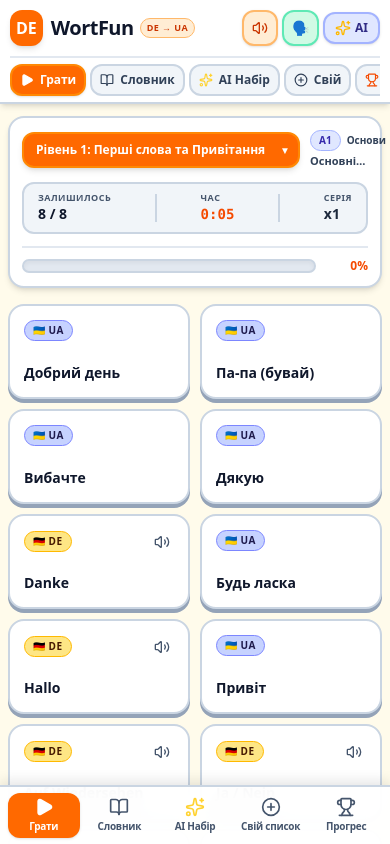
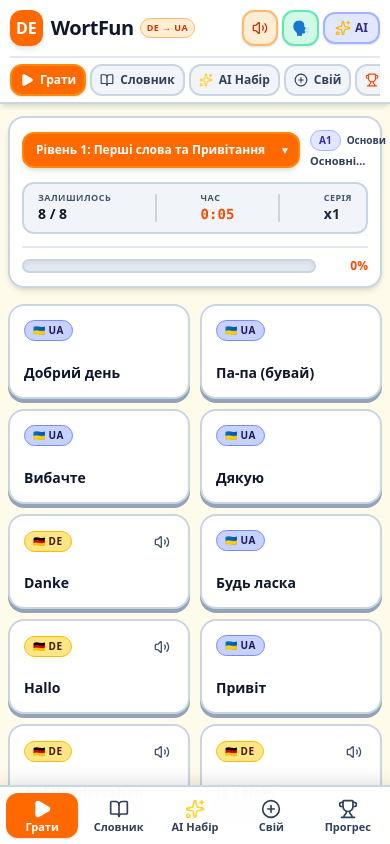
Before and after one commit to posatsky/WortFun, a React (Vite) app: page / in a window 390 px wide. Shown: the top 844 px of the page. Built offline with nearby package versions, Linux system fonts and the light colour scheme.

Commit message:
Update Header.tsx

```diff
--- a/src/components/Header.tsx
+++ b/src/components/Header.tsx
@@ -278,66 +278,66 @@ export const Header: React.FC<HeaderProps> = ({
       </div>
 
       {/* Sticky Bottom Navigation Bar for Mobile Phones */}
-      <nav className="fixed bottom-0 left-0 right-0 z-40 bg-white/95 backdrop-blur-md border-t-2 border-slate-300 shadow-[0_-4px_12px_rgba(0,0,0,0.1)] sm:hidden px-2 py-1.5">
+      <nav className="fixed bottom-0 left-0 right-0 z-40 bg-white/95 backdrop-blur-md border-t-2 border-slate-300 shadow-[0_-4px_16px_rgba(0,0,0,0.12)] sm:hidden px-1.5 py-1.5">
         <div className="grid grid-cols-5 gap-1 max-w-md mx-auto">
           <button
             onClick={() => setCurrentTab('game')}
-            className={`flex flex-col items-center justify-center py-1 rounded-xl transition-all ${
+            className={`flex flex-col items-center justify-center py-1.5 px-1 rounded-xl transition-all ${
               currentTab === 'game'
                 ? 'bg-orange-500 text-white font-black shadow-sm'
-                : 'text-slate-600 hover:text-slate-900 font-bold'
+                : 'text-slate-700 hover:text-slate-900 font-bold'
             }`}
           >
             <Play className={`w-5 h-5 ${currentTab === 'game' ? 'fill-current' : ''}`} />
-            <span className="text-[10px] mt-0.5 tracking-tight">Грати</span>
+            <span className="text-[11px] font-black mt-0.5 leading-none">Грати</span>
           </button>
 
           <button
             onClick={() => setCurrentTab('dictionary')}
-            className={`flex flex-col items-center justify-center py-1 rounded-xl transition-all ${
+            className={`flex flex-col items-center justify-center py-1.5 px-1 rounded-xl transition-all ${
               currentTab === 'dictionary'
                 ? 'bg-indigo-600 text-white font-black shadow-sm'
-                : 'text-slate-600 hover:text-slate-900 font-bold'
+                : 'text-slate-700 hover:text-slate-900 font-bold'
             }`}
           >
             <BookOpen className="w-5 h-5" />
-            <span className="text-[10px] mt-0.5 tracking-tight">Словник</span>
+            <span className="text-[11px] font-black mt-0.5 leading-none">Словник</span>
           </button>
 
           <button
             onClick={() => setCurrentTab('ai')}
-            className={`flex flex-col items-center justify-center py-1 rounded-xl transition-all ${
+            className={`flex flex-col items-center justify-center py-1.5 px-1 rounded-xl transition-all ${
               currentTab === 'ai'
                 ? 'bg-purple-600 text-white font-black shadow-sm'
-                : 'text-slate-600 hover:text-slate-900 font-bold'
+                : 'text-slate-700 hover:text-slate-900 font-bold'
             }`}
           >
             <Sparkles className="w-5 h-5 text-amber-300" />
-            <span className="text-[10px] mt-0.5 tracking-tight">AI Набір</span>
+            <span className="text-[11px] font-black mt-0.5 leading-none">AI Набір</span>
           </button>
 
           <button
             onClick={() => setCurrentTab('custom')}
-            className={`flex flex-col items-center justify-center py-1 rounded-xl transition-all ${
+            className={`flex flex-col items-center justify-center py-1.5 px-1 rounded-xl transition-all ${
               currentTab === 'custom'
                 ? 'bg-emerald-600 text-white font-black shadow-sm'
-                : 'text-slate-600 hover:text-slate-900 font-bold'
+                : 'text-slate-700 hover:text-slate-900 font-bold'
             }`}
           >
             <PlusCircle className="w-5 h-5" />
-            <span className="text-[10px] mt-0.5 tracking-tight">Свій список</span>
+            <span className="text-[11px] font-black mt-0.5 leading-none">Свій</span>
           </button>
 
           <button
             onClick={() => setCurrentTab('stats')}
-            className={`flex flex-col items-center justify-center py-1 rounded-xl transition-all ${
+            className={`flex flex-col items-center justify-center py-1.5 px-1 rounded-xl transition-all ${
               currentTab === 'stats'
                 ? 'bg-amber-400 text-slate-950 font-black shadow-sm'
-                : 'text-slate-600 hover:text-slate-900 font-bold'
+                : 'text-slate-700 hover:text-slate-900 font-bold'
             }`}
           >
             <Trophy className={`w-5 h-5 ${currentTab === 'stats' ? 'text-orange-600' : ''}`} />
-            <span className="text-[10px] mt-0.5 tracking-tight">Прогрес</span>
+            <span className="text-[11px] font-black mt-0.5 leading-none">Прогрес</span>
           </button>
         </div>
       </nav>
```
